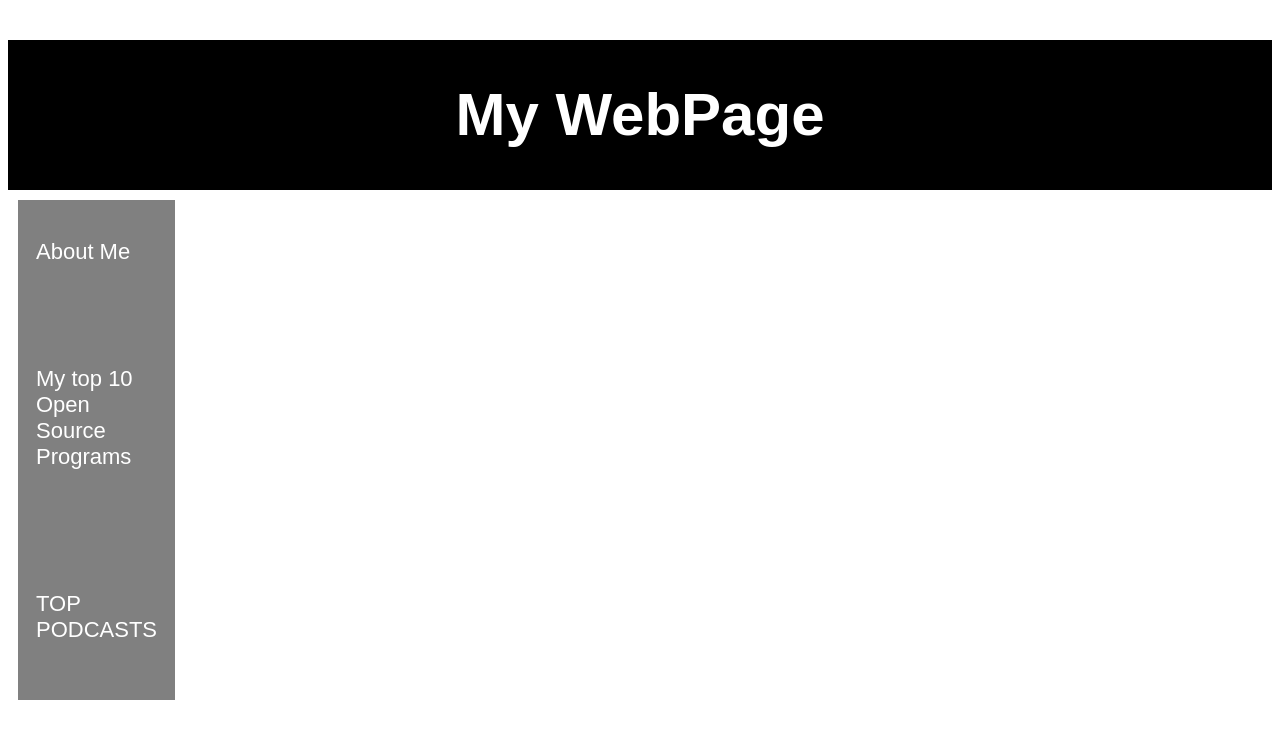
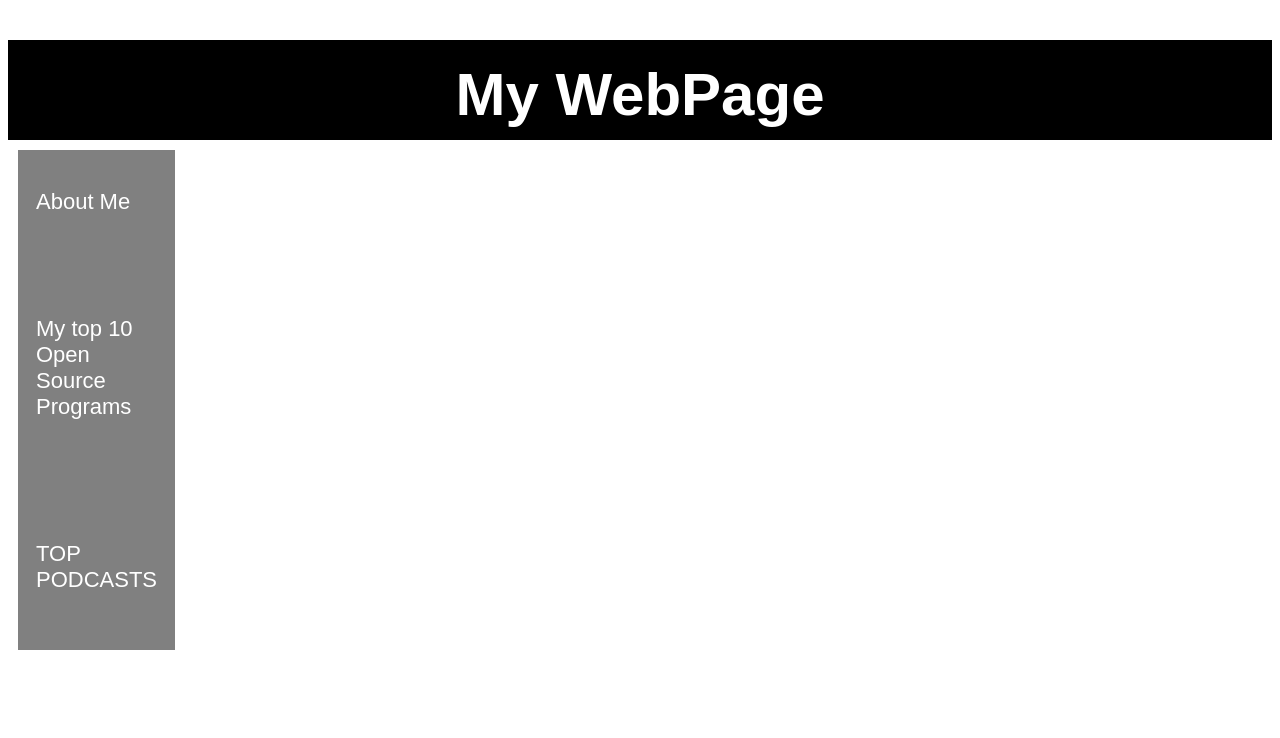
Before and after one commit to jkcosti/project0, a plain HTML site: page index.html in a window 1280 px wide. Drawn offline with Linux system fonts and the light colour scheme.

Commit message:
Add files via upload

```diff
--- a/index.html
+++ b/index.html
@@ -7,7 +7,7 @@
     <body>
     </body>
     <div id="top">
-         <h1 style="padding:40px"><a href="index.html"> My WebPage </a></h1>
+         <h1 style="padding:20px"><a href="index.html"> My WebPage </a></h1>
     </div>
     <table id="right">
             <tr>
--- a/style.css
+++ b/style.css
@@ -12,7 +12,7 @@
 
 #top{
     width: 100%;
-    height: 150px;
+    height: 100px;
     font-family: Arial, Helvetica, sans-serif;
     font-size: 30px;
     background-color: black;
```
Also changed, not shown: aboutme.html (+1 -1 lines), podcast.html (+2 -2 lines).
